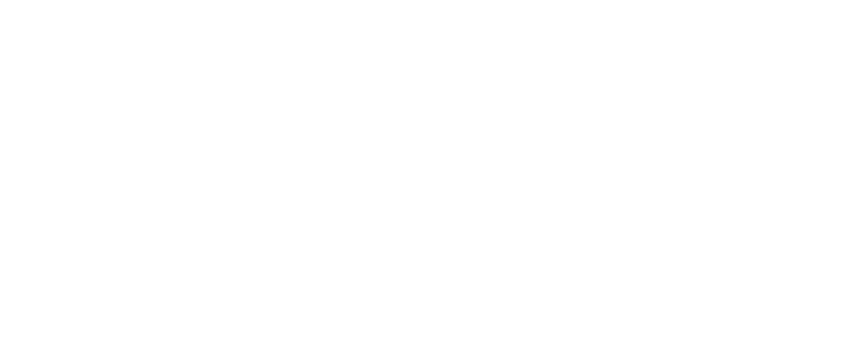
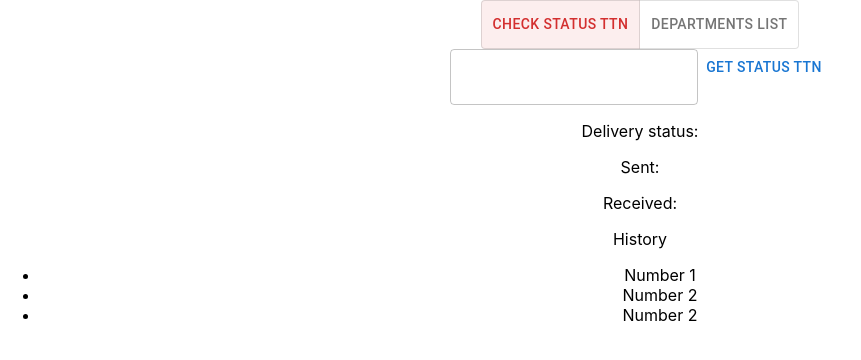
Before and after one commit to Eozinum/delivery_status_app, a React (Create React App) app: page / in a window 1280 px wide. Shown: the top 360 px of the page, without its empty margins (0-861 px from the left). Built offline with nearby package versions, Linux system fonts and the light colour scheme.

Commit message:
add components

```diff
--- a/package.json
+++ b/package.json
@@ -3,6 +3,9 @@
   "version": "0.1.0",
   "private": true,
   "dependencies": {
+    "@emotion/react": "^11.10.4",
+    "@emotion/styled": "^11.10.4",
+    "@mui/material": "^5.10.6",
     "@testing-library/jest-dom": "^5.16.5",
     "@testing-library/react": "^13.4.0",
     "@testing-library/user-event": "^13.5.0",
--- a/src/App.css
+++ b/src/App.css
@@ -1,38 +1,3 @@
 .App {
   text-align: center;
 }
-
-.App-logo {
-  height: 40vmin;
-  pointer-events: none;
-}
-
-@media (prefers-reduced-motion: no-preference) {
-  .App-logo {
-    animation: App-logo-spin infinite 20s linear;
-  }
-}
-
-.App-header {
-  background-color: #282c34;
-  min-height: 100vh;
-  display: flex;
-  flex-direction: column;
-  align-items: center;
-  justify-content: center;
-  font-size: calc(10px + 2vmin);
-  color: white;
-}
-
-.App-link {
-  color: #61dafb;
-}
-
-@keyframes App-logo-spin {
-  from {
-    transform: rotate(0deg);
-  }
-  to {
-    transform: rotate(360deg);
-  }
-}
--- a/src/App.js
+++ b/src/App.js
@@ -1,8 +1,10 @@
 import './App.css';
+import { MainPage } from './components/MainPage';
 
 function App() {
   return (
     <div className="App">
+      <MainPage />
     </div>
   );
 }
--- /dev/null
+++ b/src/components/CheckStatus.js
@@ -0,0 +1,11 @@
+import React from "react";
+import { Form } from "./Form";
+import { History } from "./History";
+
+
+export const CheckStatus = () => {
+    return <>
+        <Form></Form>
+        <History></History>
+    </>
+}
--- /dev/null
+++ b/src/components/DepartmentList.js
@@ -0,0 +1,12 @@
+import React from "react";
+
+export const DepartmentList = () => {
+    return <>
+        <p>Deparments</p>
+        <ul>
+            <li>Department 1</li>
+            <li>Department 2</li>
+            <li>Department 3</li>
+        </ul>
+    </>
+}
--- /dev/null
+++ b/src/components/Form.js
@@ -0,0 +1,11 @@
+import React from "react";
+import {Box, TextField, Button} from '@mui/material'
+import { PackageInfo } from "./PackageInfo";
+
+export const Form  = () => {
+    return <Box>
+        <TextField type='text'/>
+        <Button>Get Status TTN</Button>
+        <PackageInfo></PackageInfo>
+    </Box>
+}
--- /dev/null
+++ b/src/components/History.js
@@ -0,0 +1,13 @@
+import React from "react";
+
+export const History = () => {
+
+    return <>
+        <p>History</p>
+            <ul>
+                <li>Number 1</li>
+                <li>Number 2</li>
+                <li>Number 2</li>
+            </ul>
+    </>
+}
--- /dev/null
+++ b/src/components/MainPage.js
@@ -0,0 +1,37 @@
+import React, { useState } from "react";
+import { CheckStatus } from "./CheckStatus";
+import { DepartmentList } from "./DepartmentList";
+import { ToggleButton, ToggleButtonGroup } from '@mui/material'
+
+export const MainPage = () => {
+  const [isStatus, setIsStatus] = useState(true);
+  const [isDepartments, setIsDepartments] = useState(false)
+
+  const onCheckClick = () => {
+    setIsStatus(true);
+    setIsDepartments(false)
+  }
+
+  const onDepartmentClick = () => {
+    setIsStatus(false)
+    setIsDepartments(true)
+  }
+  const [alignment, setAlignment] = useState('status');
+
+  const handleChange = (e, newAlignment) => {
+    setAlignment(newAlignment);
+  };
+
+
+    return <>
+        <ToggleButtonGroup color="error" exclusive
+          onChange={handleChange}
+          value={alignment}
+          aria-label="Platform">
+          <ToggleButton onClick={onCheckClick} value='status' >Check Status TTN</ToggleButton>
+          <ToggleButton onClick={onDepartmentClick} value='departments'>Departments List</ToggleButton>
+        </ToggleButtonGroup>
+        {isStatus && !isDepartments ? <CheckStatus /> : <DepartmentList/>}
+
+    </>
+}
--- /dev/null
+++ b/src/components/PackageInfo.js
@@ -0,0 +1,9 @@
+import React from "react";
+
+export const PackageInfo = () => {
+    return <div>
+        <p>Delivery status: </p>
+        <p>Sent: </p>
+        <p>Received: </p>
+    </div>
+}
```
Also changed, not shown: 1 other file (tests, documents, lock files or other folders).
